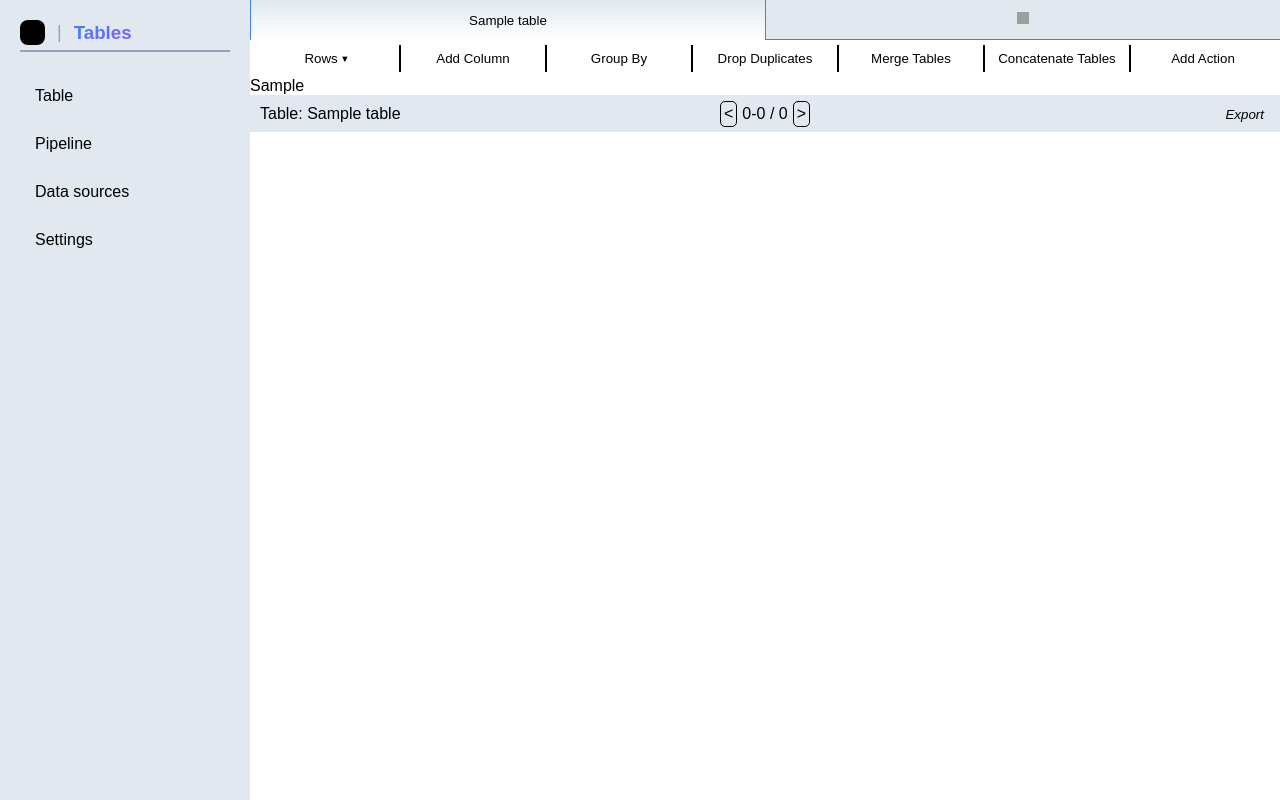
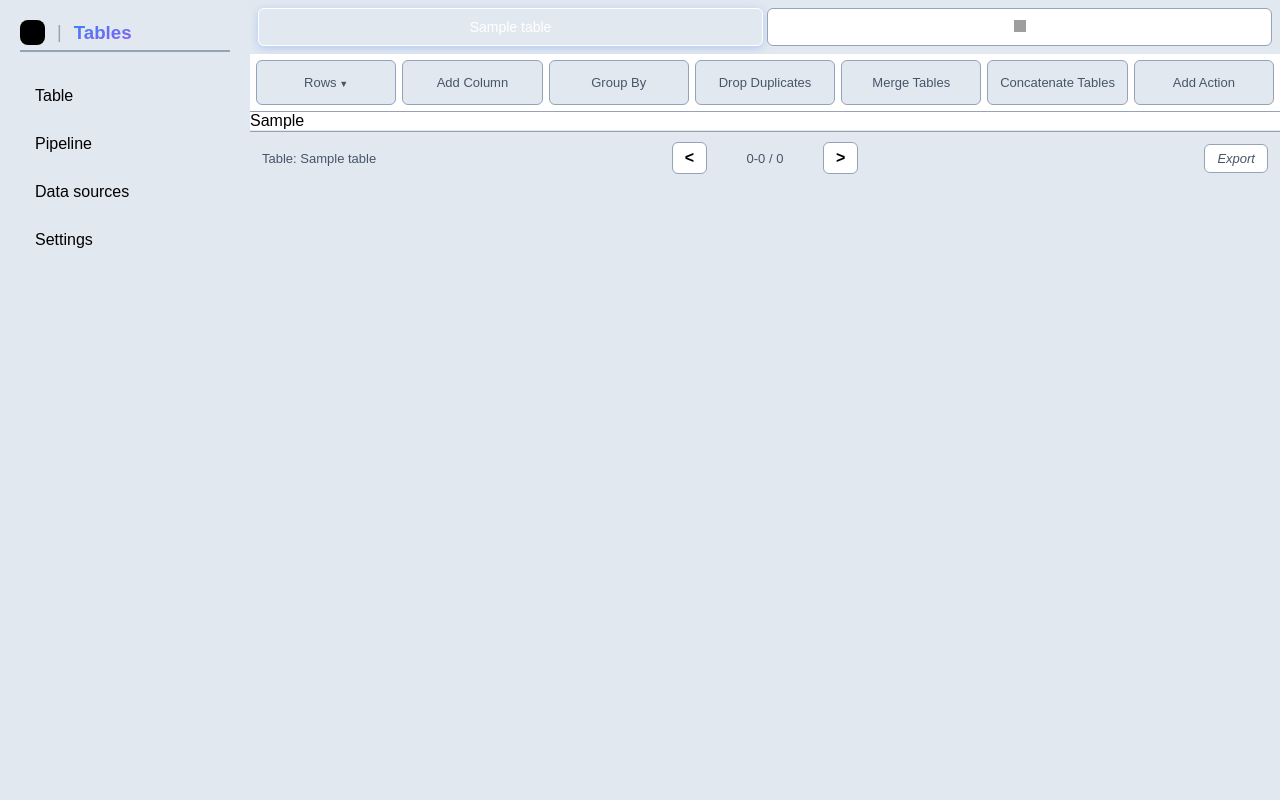
Before and after one commit to Minijump/Squirrel, a FastAPI app: template app/tables/templates/tables.html in a window 1280 px wide. Run offline with FastAPI, Linux system fonts and the light colour scheme; the template is opened without the code that fills it: most values are stand-ins (such as "Sample title", 1, 10 or a date in 2020); parts of the project's set-up code (start-up, migrations or seed data) failed here and were passed over; grey boxes are pictures that could not be loaded.

Commit message:
[MVP] imp table view

```diff
--- a/app/tables/templates/static/css/table_style.css
+++ b/app/tables/templates/static/css/table_style.css
@@ -1,8 +1,8 @@
 @import url('/static/base/css/style.css');
 
-.table-main {
+ .table-main {
     padding: 0 !important;
-    background-color: var(--light-structure-color) !important;
+    background-color: var(--structure-color) !important;
 }
 .table-container {
     height: 85vh;
@@ -14,60 +14,69 @@
 /* --- Select Table button --- */
 .table-select-btn-div {
     display: flex;
-    justify-content: left;
+    gap: 4px;
+    padding: 8px;
+    background-color: var(--structure-color);
+    flex-shrink: 0;
 }
 .table-select-btn {
-    background-color: var(--structure-color);
-    color: var(--primary-text-color);
-    border: none;
-    outline: none;
+    background-color: var(--light-structure-color);
+    color: var(--secondary-text-color);
+    border: 1px solid var(--border-color);
+    border-radius: 6px;
     cursor: pointer;
-    padding: 12px;
-    transition: 0.3s;
+    padding: 10px 16px;
+    transition: all 0.2s ease;
     flex: 1;
-    border-bottom: solid 1px var(--first-secondary-color);
+    font-size: 14px;
+    font-weight: 500;
 }
 .table-select-btn:hover {
-    background: var(--light-structure-color);
+    background: var(--border-color);
+    color: var(--primary-text-color);
+    transform: translateY(-1px);
 }
 .table-select-btn.active {
-    background: linear-gradient(to bottom, var(--structure-color), var(--light-structure-color));
-    border-bottom: 0;
-    border-right: solid 1px var(--first-secondary-color);
-    border-left: solid 1px var(--first-secondary-color);
+    background: var(--primary-color);
+    color: white;
+    border-color: var(--primary-color);
+    box-shadow: 0 2px 8px rgba(59, 130, 246, 0.3);
 }
 
 /* --- Actions button --- */
 .table-action-btn-div {
     display: flex;
-    justify-content: left;
-    padding: 5px;
+    gap: 6px;
+    padding: 6px;
+    background-color: var(--light-structure-color);
+    border-bottom: 1px solid var(--border-color);
+    flex-shrink: 0;
+    position: relative;
+    z-index: 50;
 }
 .table-action-btn {
-    background-color: transparent;
-    color: var(--primary-text-color);
-    border: none;
-    border-left: 1px solid var(--primary-text-color);
-    border-right: 1px solid var(--primary-text-color);
+    background-color: var(--structure-color);
+    color: var(--secondary-text-color);
+    border: 1px solid var(--border-color);
+    border-radius: 6px;
     cursor: pointer;
-    padding: 3px;
-    transition: 0.3s;
+    padding: 6px 8px;
+    transition: all 0.2s ease;
     flex: 1;
-}
-.table-action-btn:first-child {
-    border-left: none;
-}
-.table-action-btn:last-child {
-    border-right: none;
+    font-size: 13px;
 }
 .table-action-btn:hover {
-    background-color: color-mix(in srgb, var(--secondary-text-color) 50%, transparent);
+    background-color: var(--border-color);
+    color: var(--primary-text-color);
+    transform: translateY(-1px);
+    box-shadow: 0 2px 6px rgba(0, 0, 0, 0.1);
 }
 
 /* Dropdown styles */
 .dropdown {
     position: relative;
     display: inline-block;
+    flex: 1;
 }
 
 .dropdown-content {
@@ -75,35 +84,50 @@
     position: absolute;
     background-color: var(--light-structure-color);
     min-width: 160px;
-    box-shadow: 0px 8px 16px 0px rgba(0,0,0,0.2);
-    z-index: 1;
-    border-radius: 4px;
+    box-shadow: 0 4px 12px rgba(0, 0, 0, 0.2);
+    z-index: 100;
+    border-radius: 6px;
+    border: 1px solid var(--border-color);
+    margin-top: 4px;
 }
 .dropdown-content a {
     color: var(--primary-text-color);
-    padding: 12px 16px;
+    padding: 10px 14px;
     text-decoration: none;
     display: block;
     text-align: left;
+    transition: all 0.2s ease;
+    font-size: 13px;
+}
+.dropdown-content a:first-child {
+    border-radius: 6px 6px 0 0;
+}
+.dropdown-content a:last-child {
+    border-radius: 0 0 6px 6px;
 }
 .dropdown-content a:hover {
-    background-color: color-mix(in srgb, var(--secondary-text-color) 50%, transparent);
+    background-color: var(--border-color);
 }
 .dropdown-content.show {
     display: block;
 }
 
-/* same as table-action-btn (without hover effect, else it appear twice) */
 .dropdown-toggle {
-    background-color: transparent;
+    background-color: var(--structure-color);
+    color: var(--secondary-text-color);
+    border: 1px solid var(--border-color);
+    border-radius: 6px;
+    cursor: pointer;
+    padding: 8px 12px;
+    transition: all 0.2s ease;
+    width: 100%;
+    font-size: 13px;
+}
+.dropdown-toggle:hover {
+    background-color: var(--border-color);
     color: var(--primary-text-color);
-    border: none;
-    border-left: 1px solid var(--primary-text-color);
-    border-right: 1px solid var(--primary-text-color);
-    cursor: pointer;
-    padding: 3px;
-    transition: 0.3s;
-    flex: 1;
+    transform: translateY(-1px);
+    box-shadow: 0 2px 6px rgba(0, 0, 0, 0.1);
 }
 .dropdown-toggle::after {
     content: " ▼";
@@ -114,55 +138,83 @@
 /* --- Table --- */
 .table-header-btn {
     border: 0;
-    background-color: var(--structure-color);
-    color: var(--primary-text-color);
+    background-color: transparent;
+    color: var(--secondary-text-color);
     cursor: pointer;
     float: right;
     font-size: 15px;
+    padding: 4px 8px;
+    border-radius: 4px;
+    transition: all 0.2s ease;
+}
+.table-header-btn:hover {
+    background-color: var(--border-color);
+    color: var(--primary-text-color);
 }
 
-.table-html {
+ .table-html {
     overflow-y: auto;
-    max-height: 98%;
+    max-height: 90%;
     border-bottom: 1px solid var(--structure-color);
+    background-color: var(--light-structure-color);
 }
 
 .df-table{
     border-collapse: collapse;
     font-size: 0.9em;
     width: 100%;
-    border-top: 0;
-    border-left: 0;
-    border-right: 0;
-    box-shadow: 0 0 20px rgba(0, 0, 0, 0.15);
 }
 .df-table thead {
     position: sticky;
     top: 0;
+    z-index: 5;
 }
 .df-table thead tr {
     background-color: var(--structure-color);
     color: var(--primary-text-color);
-    font-weight: bold;
+    font-weight: 600;
+    box-shadow: 0 2px 0 0 var(--border-color), 0 -2px 0 0 var(--structure-color);
 }
 .df-table thead tr th{
-    border-bottom: 0;
+    background-color: var(--structure-color);
+    border: 0;
+}
+.df-table thead tr th:not(:first-child)::before {
+    content: '';
+    position: absolute;
+    left: 0;
+    top: 0;
+    bottom: 0;
+    width: 1px;
+    background-color: var(--border-color);
 }
 .df-table th, .df-table td {
-    padding: 12px 15px;
+    padding: 10px 12px;
     text-align: left;
     white-space: nowrap;
+    position: relative;
     border-top: 0;
+    border-left: 1px solid var(--border-color);
+    border-right: 0;
+    border-bottom: 1px solid var(--border-color);
+}
+.df-table th:first-child, .df-table td:first-child {
     border-left: 0;
 }
-.df-table th:last-of-type, .df-table td:last-of-type {
-    border-right: 0;
+.df-table tbody {
+    z-index: 1;
+}
+.df-table tbody tr {
+    transition: background-color 0.2s ease;
+}
+.df-table tbody tr:hover {
+    background-color: color-mix(in srgb, var(--first-secondary-color) 10%, var(--light-structure-color));
 }
 .df-table tbody tr:nth-of-type(even) {
-    background-color: color-mix(in srgb, var(--light-structure-color), var(--primary-text-color) 5%);
+    background-color: color-mix(in srgb, var(--structure-color) 30%, var(--light-structure-color));
 }
-.df-table tbody tr:last-of-type, .df-table tbody tr:last-of-type td {
-    border-bottom: 0;
+.df-table tbody tr:nth-of-type(even):hover {
+    background-color: color-mix(in srgb, var(--first-secondary-color) 10%, var(--light-structure-color));
 }
 
 /* --- Page bottom --- */
@@ -174,42 +226,66 @@
     box-sizing: border-box;
     background-color: var(--structure-color);
     color: var(--primary-text-color);
+    padding: 10px 12px;
+    border-top: 1px solid var(--border-color);
+    flex-shrink: 0;
 }
 
 .left-bottom {
     display: flex;
     justify-content: flex-start;
-    padding-left: 10px;
     flex: 1;
+    font-size: 13px;
+    color: var(--secondary-text-color);
 }
 .pager {
     display: flex;
     justify-content: center;
+    align-items: center;
+    gap: 8px;
     flex: 1;
 }
 .right-bottom {
     display: flex;
     justify-content: flex-end;
-    padding-right: 10px;
     flex: 1;
 }
 
 .pager-btn {
-    border: 1px solid var(--primary-text-color);
-    border-radius: 5px;
-    background-color: transparent;
+    border: 1px solid var(--border-color);
+    border-radius: 6px;
+    background-color: var(--light-structure-color);
     color: var(--primary-text-color);
-    margin: 5px;
-    padding: 3px;
+    padding: 6px 12px;
     cursor: pointer;
+    transition: all 0.2s ease;
+    font-weight: 600;
+}
+.pager-btn:hover {
+    background-color: var(--border-color);
+    transform: scale(1.05);
 }
 .pager-info {
-    display:flex;
+    display: flex;
     align-items: center;
+    font-size: 13px;
+    color: var(--secondary-text-color);
+    min-width: 100px;
+    justify-content: center;
 }
 
 .export-btn {
+    color: var(--secondary-text-color);
+    border: 1px solid var(--border-color);
+    background-color: var(--light-structure-color);
+    border-radius: 6px;
+    padding: 6px 12px;
+    cursor: pointer;
+    transition: all 0.2s ease;
+    font-size: 13px;
+}
+.export-btn:hover {
+    background-color: var(--border-color);
     color: var(--primary-text-color);
-    border: none;
-    background-color: transparent;
+    transform: translateY(-1px);
 }
```
